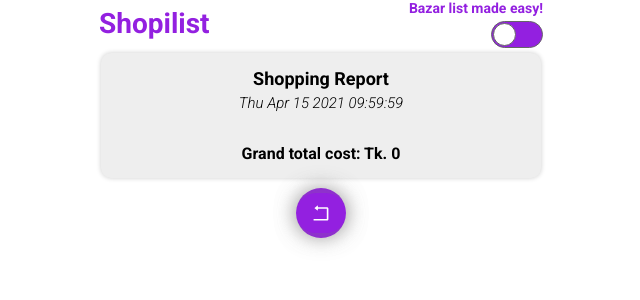
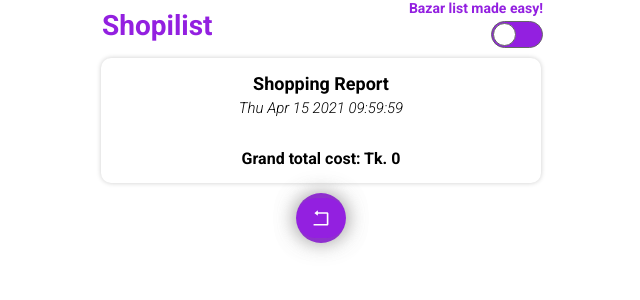
Before and after one commit to metanveer/shopiplanner, a React (Create React App) app: page /report in a window 1280 px wide. Shown: the top 300 px of the page, without its empty margins (319-959 px from the left). Built offline with nearby package versions, Linux system fonts and the light colour scheme.

Commit message:
code clean up and fixed bug in dark mode toggle

```diff
--- a/src/App.js
+++ b/src/App.js
@@ -6,7 +6,7 @@ import {
   Redirect,
 } from "react-router-dom";
 import GlobalStyle from "./GlobalStyles";
-import { light } from "./configs/colors";
+import { light, dark } from "./configs/colors";
 import { ThemeProvider } from "styled-components";
 import CartContextProvider from "./contexts/ShoppingListContext";
 import Header from "./components/Header";
@@ -17,7 +17,9 @@ import NotFound from "./pages/NotFound";
 import Report from "./pages/Report";
 
 const App = () => {
-  const [theme, setTheme] = useState(light);
+  const userTheme = localStorage.getItem("shopilistTheme");
+
+  const [theme, setTheme] = useState(userTheme === "dark" ? dark : light);
 
   return (
     <ThemeProvider theme={{ ...theme, setTheme }}>
@@ -26,7 +28,6 @@ const App = () => {
         <Router>
           <Container>
             <Header />
-
             <Switch>
               <Route path="/not-found">
                 <NotFound />
--- a/src/GlobalStyles.js
+++ b/src/GlobalStyles.js
@@ -12,6 +12,7 @@ body {
   background-color: ${(p) => p.theme.bg};
   font-family: "Roboto", sans-serif;
   font-size: 1.6rem;
+  transition: all 0.2s linear;
 }
 
 h1 {
--- a/src/components/Header.elements.js
+++ /dev/null
@@ -1,32 +0,0 @@
-import styled from "styled-components";
-
-export const HeaderWrapper = styled.header`
-  color: ${(p) => p.theme.primary};
-  background-color: ${(p) => p.theme.bg};
-  display: flex;
-  flex-direction: row;
-  justify-content: space-between;
-  align-items: center;
-  padding: 0 3px;
-`;
-
-export const Logo = styled.p`
-  font-weight: 700;
-  font-size: 2.8rem;
-  margin-bottom: 0.2rem;
-  text-shadow: ${(p) => p.theme.bigBtnShadow};
-`;
-
-export const HeaderText = styled.p`
-  margin-bottom: 0.5rem;
-  font-size: 1.4rem;
-  font-weight: 600;
-  text-shadow: ${(p) => p.theme.bigBtnShadow};
-`;
-
-export const HeaderRightWrapper = styled.div`
-  display: flex;
-  flex-direction: column;
-  align-items: flex-end;
-`;
-export const HeaderButton = styled.button``;
--- a/src/components/Header.js
+++ b/src/components/Header.js
@@ -1,22 +1,25 @@
 import React, { useState, useContext } from "react";
+import styled from "styled-components";
 import { ThemeContext } from "styled-components";
 import { dark, light } from "../configs/colors";
 
-import {
-  HeaderRightWrapper,
-  HeaderText,
-  HeaderWrapper,
-  Logo,
-} from "./Header.elements";
 import Toggle from "./Toggle";
 
 const Header = () => {
-  const { setTheme } = useContext(ThemeContext);
-  const [isActive, setIsActive] = useState(true);
+  const { id, setTheme } = useContext(ThemeContext);
+  const [isActive, setIsActive] = useState(id === "light" ? false : true);
 
   function handleToggle() {
-    setIsActive(isActive ? false : true);
-    setTheme(isActive ? dark : light);
+    if (isActive) {
+      setTheme(light);
+      setIsActive(false);
+      localStorage.setItem("shopilistTheme", "light");
+    }
+    if (!isActive) {
+      setTheme(dark);
+      setIsActive(true);
+      localStorage.setItem("shopilistTheme", "dark");
+    }
   }
 
   return (
@@ -31,4 +34,36 @@ const Header = () => {
   );
 };
 
+const HeaderWrapper = styled.header`
+  color: ${(p) => p.theme.primary};
+  background-color: ${(p) => p.theme.bg};
+  display: flex;
+  flex-direction: row;
+  justify-content: space-between;
+  align-items: center;
+  padding: 0 3px;
+  transition: all 0.2s linear;
+`;
+
+const Logo = styled.p`
+  font-weight: 700;
+  font-size: 2.8rem;
+  margin-bottom: 0.2rem;
+  margin-left: 3px;
+  text-shadow: ${(p) => p.theme.bigBtnShadow};
+`;
+
+const HeaderText = styled.p`
+  margin-bottom: 0.5rem;
+  font-size: 1.4rem;
+  font-weight: 600;
+  text-shadow: ${(p) => p.theme.bigBtnShadow};
+`;
+
+const HeaderRightWrapper = styled.div`
+  display: flex;
+  flex-direction: column;
+  align-items: flex-end;
+`;
+
 export default Header;
--- a/src/components/ItemCard.js
+++ b/src/components/ItemCard.js
@@ -137,7 +137,8 @@ const Card = styled.div`
   flex: 1 1 20rem;
   height: 9rem;
   padding: 0.5rem;
-  margin: 0.5rem;
+  margin: 0.8rem 0.4rem;
+
   background-color: ${(p) =>
     p.danger ? "rgb(225 134 17 / 76%)" : `${p.theme.cardBg}`};
   z-index: ${({ danger }) => (danger ? "999" : "0")};
@@ -145,6 +146,7 @@ const Card = styled.div`
   flex-direction: row;
   justify-content: center;
   align-items: center;
+  transition: all 0.2s linear;
 `;
 
 export const Column = styled.div`
--- a/src/components/Summary.js
+++ b/src/components/Summary.js
@@ -63,7 +63,7 @@ const Card = styled.div`
   box-shadow: 0px 0px 5px 0px rgba(0, 0, 0, 0.2);
   height: 6rem;
   padding: 0.5rem;
-  margin: 0.5rem;
+  margin: 0 0.4rem;
   color: ${(p) => p.theme.text};
   background-color: ${({ danger, theme }) =>
     danger ? `${theme.danger}` : `${theme.cardBg}`};
@@ -71,10 +71,9 @@ const Card = styled.div`
   flex-direction: column;
   justify-content: space-evenly;
   align-items: center;
-  flex-basis: 30rem;
-  flex-grow: 1;
-  flex-shrink: 1;
+  flex: 1 1 30rem;
   font-size: 80%;
+  transition: all 0.2s linear;
 `;
 
 const NotifyMsg = styled.div`
--- a/src/components/Toggle.js
+++ b/src/components/Toggle.js
@@ -1,5 +1,13 @@
 import React from "react";
 import styled from "styled-components";
+
+const Toggle = ({ isActive, handleToggle }) => {
+  return (
+    <ToggleWrapper onClick={handleToggle}>
+      <Notch isActive={isActive} />
+    </ToggleWrapper>
+  );
+};
 
 const ToggleWrapper = styled.div`
   width: 50px;
@@ -7,6 +15,7 @@ const ToggleWrapper = styled.div`
   height: 25px;
   border-radius: 25px;
   border: 1px solid #666;
+  margin-bottom: 5px;
   display: flex;
   background: ${(p) => p.theme.primary};
 `;
@@ -16,18 +25,10 @@ const Notch = styled.div`
   width: 21px;
   border: 1px solid #666;
   margin-top: 1px;
-  background: ${(p) => (!p.isActive ? `${p.theme.smBtnCheckedBg}` : "white")};
+  background: ${(p) => (p.isActive ? `${p.theme.cardBg}` : "white")};
   border-radius: 50%;
-  transition: all 0.1s linear;
-  transform: translate(${(p) => (!p.isActive ? "26px" : "1px")});
+  transition: all 0.2s linear;
+  transform: translate(${(p) => (p.isActive ? "26px" : "1px")});
 `;
 
-const Toggle = ({ isActive, handleToggle }) => {
-  return (
-    <ToggleWrapper onClick={handleToggle}>
-      <Notch isActive={isActive} />
-    </ToggleWrapper>
-  );
-};
-
 export default Toggle;
--- a/src/configs/colors.js
+++ b/src/configs/colors.js
@@ -1,9 +1,10 @@
 export const light = {
+  id: "light",
   primary: "#9320E0",
   tertiary: "#53107f",
   danger: "red",
   bg: "white",
-  cardBg: "#eee",
+  cardBg: "#fff",
   text: "black",
   textLight: "white",
   smBtnText: "black",
@@ -14,6 +15,7 @@ export const light = {
 };
 
 export const dark = {
+  id: "dark",
   primary: "#9320E0",
   tertiary: "#53107f",
   danger: "red",
@@ -27,7 +29,3 @@ export const dark = {
   smBtnCheckedBg: "rgb(16, 214, 16)",
   bigBtnShadow: "rgba(126, 123, 123, 0.1)",
 };
-
-const colors = light;
-
-export default colors;
```
